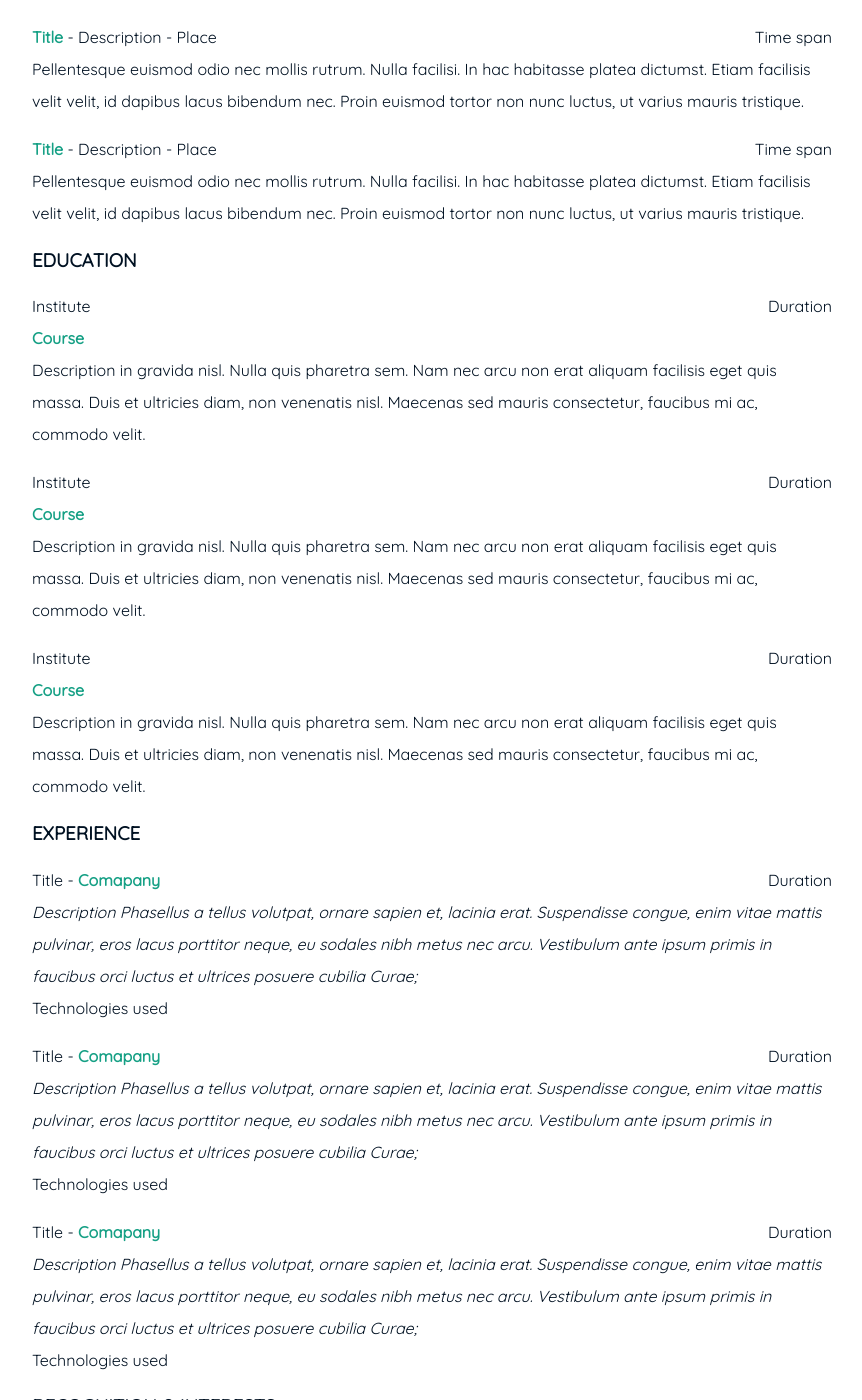
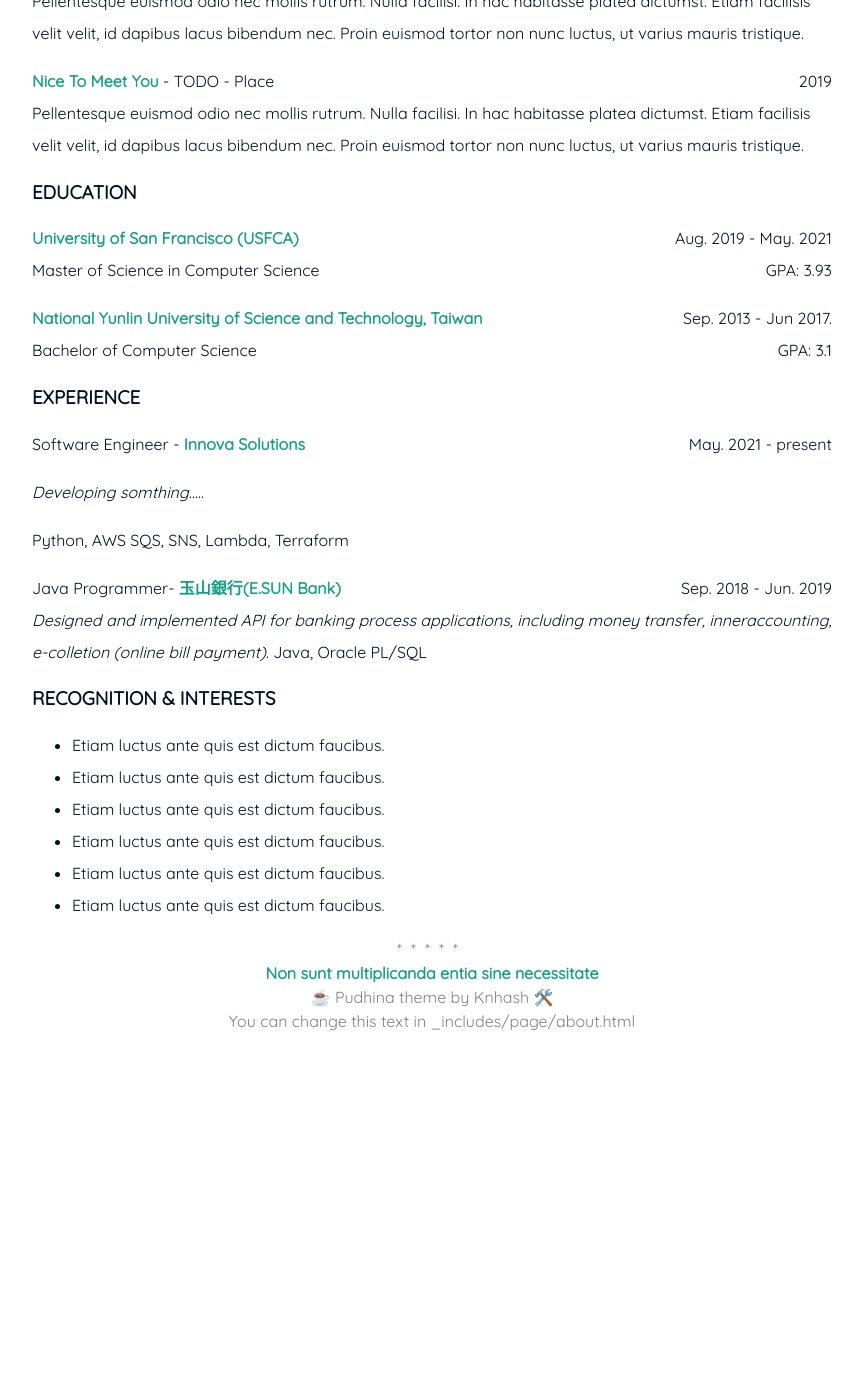
Before and after one commit to mchen81/blog, a Jekyll site: the page built from resume.md, in a window 1280 px wide and 1400 px high, scrolled down 690 px. Shown: the whole window, without its empty margins (208-1070 px from the left). Built offline with Jekyll 4.4.1, drawn with Linux system fonts in a browser that asks for light colours; after the commit the page ends 1783 px from its top, so only the background shows below that; some of the changed text lies outside the part shown.

Commit message:
update my profile

````diff
--- a/resume.md
+++ b/resume.md
@@ -8,47 +8,39 @@ subtitle: An awesome person
 <br>
 
 ### SKILLS
-``` Lorem ipsum dolor sit amet, consectetur adipiscing elit. Morbi sed porttitor mi. In bibendum tortor nec massa finibus, id ultricies urna pulvinar. Sed congue blandit est non sagittis. In eget lobortis ipsum. Quisque id nisl nisl. Donec nec dapibus diam. Donec vel euismod nisi.  ```
+
+`Java developer with 5+ years of experience in designing and developing user interfaces, testing and debugging. `
 
 ### PROJECTS
-**Title** - Description - Place <span style="float: right; ">Time span</span>
+
+**OKOK** - Distributed System - Place <span style="float: right; ">2021</span>
 Pellentesque euismod odio nec mollis rutrum. Nulla facilisi. In hac habitasse platea dictumst. Etiam facilisis velit velit, id dapibus lacus bibendum nec. Proin euismod tortor non nunc luctus, ut varius mauris tristique.
 
-**Title** - Description - Place <span style="float: right; ">Time span</span>
+**Hello** - TODO - Place <span style="float: right; ">2020</span>
 Pellentesque euismod odio nec mollis rutrum. Nulla facilisi. In hac habitasse platea dictumst. Etiam facilisis velit velit, id dapibus lacus bibendum nec. Proin euismod tortor non nunc luctus, ut varius mauris tristique.
 
-**Title** - Description - Place <span style="float: right; ">Time span</span>
+**Nice To Meet You** - TODO - Place <span style="float: right; ">2019</span>
 Pellentesque euismod odio nec mollis rutrum. Nulla facilisi. In hac habitasse platea dictumst. Etiam facilisis velit velit, id dapibus lacus bibendum nec. Proin euismod tortor non nunc luctus, ut varius mauris tristique.
 
 ### EDUCATION
 
-Institute <span style="float: right; ">Duration</span>
-**Course**
-Description in gravida nisl. Nulla quis pharetra sem. Nam nec arcu non erat aliquam facilisis eget quis massa. Duis et ultricies diam, non venenatis nisl. Maecenas sed mauris consectetur, faucibus mi ac, commodo velit.
+**University of San Francisco (USFCA)** <span style="float: right; ">Aug. 2019 - May. 2021</span> <br/>
+Master of Science in Computer Science <span style="float: right; ">GPA: 3.93</span>
 
-Institute <span style="float: right; ">Duration</span>
-**Course**
-Description in gravida nisl. Nulla quis pharetra sem. Nam nec arcu non erat aliquam facilisis eget quis massa. Duis et ultricies diam, non venenatis nisl. Maecenas sed mauris consectetur, faucibus mi ac, commodo velit.
-
-Institute <span style="float: right; ">Duration</span>
-**Course**
-Description in gravida nisl. Nulla quis pharetra sem. Nam nec arcu non erat aliquam facilisis eget quis massa. Duis et ultricies diam, non venenatis nisl. Maecenas sed mauris consectetur, faucibus mi ac, commodo velit.
+**National Yunlin University of Science and Technology, Taiwan** <span style="float: right; "> Sep. 2013 - Jun 2017.</span> <br/>
+Bachelor of Computer Science <span style="float: right; ">GPA: 3.1</span>
 
 ### EXPERIENCE
 
-Title - **Comapany** <span style="float: right; ">Duration</span>
-_Description Phasellus a tellus volutpat, ornare sapien et, lacinia erat. Suspendisse congue, enim vitae mattis pulvinar, eros lacus porttitor neque, eu sodales nibh metus nec arcu. Vestibulum ante ipsum primis in faucibus orci luctus et ultrices posuere cubilia Curae;_
-Technologies used
+Software Engineer - **Innova Solutions** <span style="float: right; ">May. 2021 - present</span>
 
+_Developing somthing....._
 
-Title - **Comapany** <span style="float: right; ">Duration</span>
-_Description Phasellus a tellus volutpat, ornare sapien et, lacinia erat. Suspendisse congue, enim vitae mattis pulvinar, eros lacus porttitor neque, eu sodales nibh metus nec arcu. Vestibulum ante ipsum primis in faucibus orci luctus et ultrices posuere cubilia Curae;_
-Technologies used
+Python, AWS SQS, SNS, Lambda, Terraform
 
-Title - **Comapany** <span style="float: right; ">Duration</span>
-_Description Phasellus a tellus volutpat, ornare sapien et, lacinia erat. Suspendisse congue, enim vitae mattis pulvinar, eros lacus porttitor neque, eu sodales nibh metus nec arcu. Vestibulum ante ipsum primis in faucibus orci luctus et ultrices posuere cubilia Curae;_
-Technologies used
-
+Java Programmer- **玉山銀行(E.SUN Bank)** <span style="float: right; ">Sep. 2018 - Jun. 2019</span>
+_Designed and implemented API for banking process applications, including money transfer, inneraccounting, e-colletion (online bill payment)._
+Java, Oracle PL/SQL
 
 ### RECOGNITION & INTERESTS
 
````
Also changed, not shown: index.md (+4 -0 lines), assets/img/pudhina.jpg (deleted).
